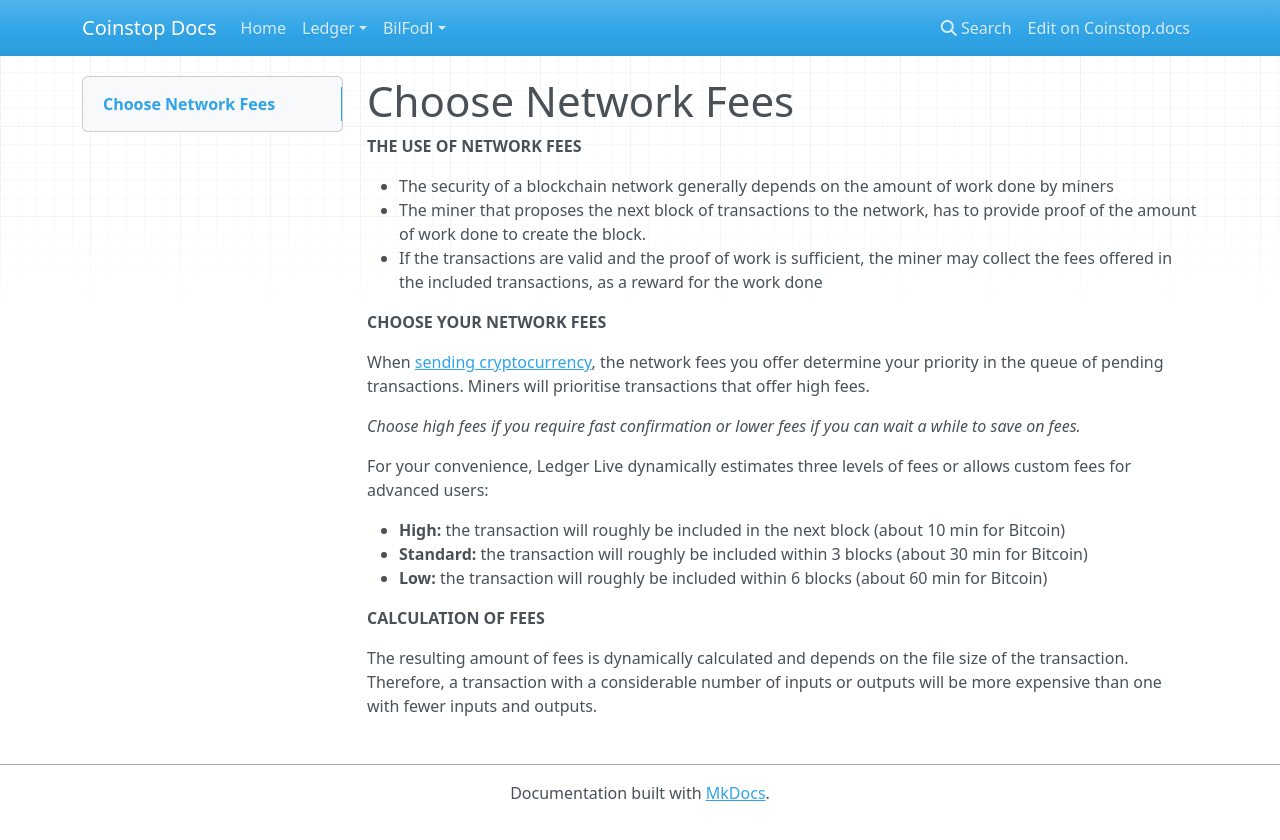
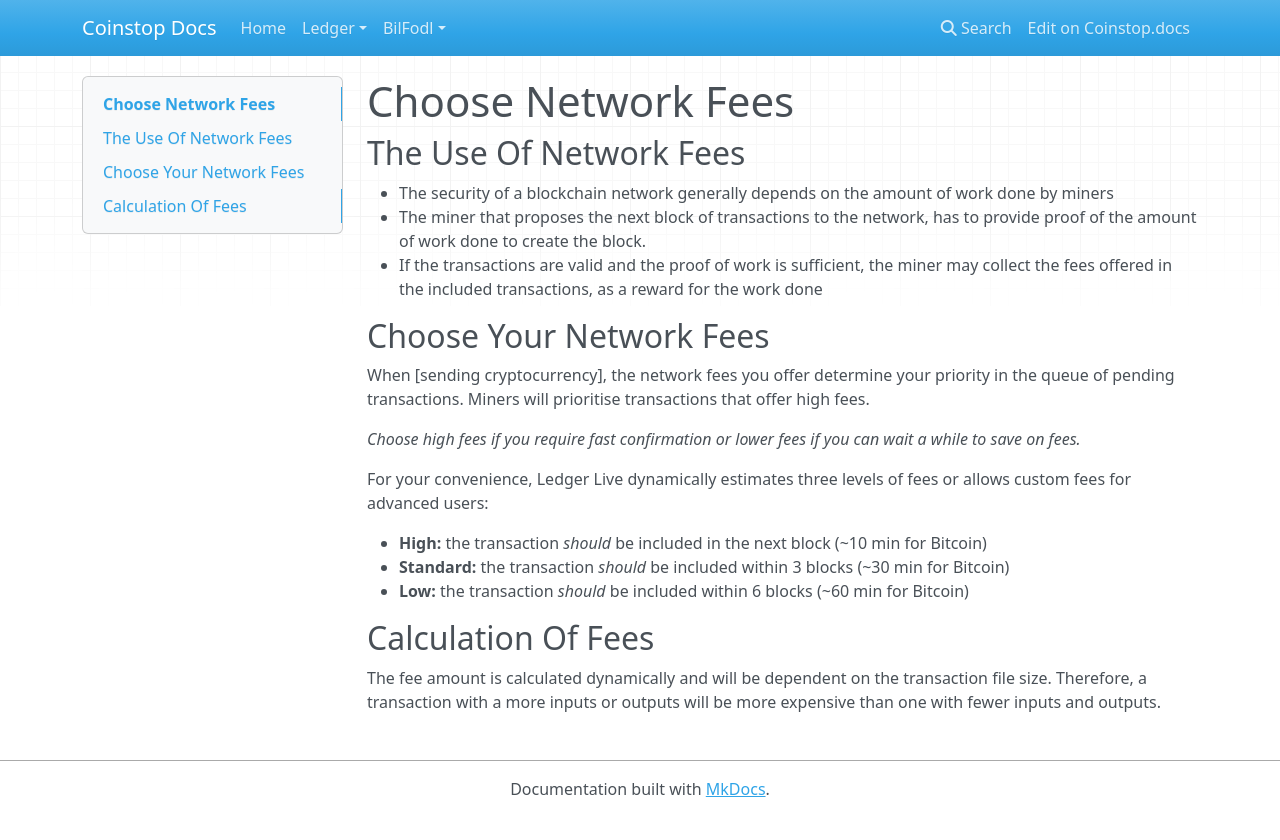
Before and after one commit to coinstopio/coinstopio.docs, an MkDocs documentation site: the page built from docs/Ledger/LedgerLive/ChooseNetworkFees.md, in a window 1280 px wide. Shown: the top 840 px of the page. Built offline with MkDocs 1.6.1, drawn with Linux system fonts in a browser that asks for light colours; nearby versions of some CDN libraries.

Commit message:
Update ChooseNetworkFees.md

```diff
--- a/docs/Ledger/LedgerLive/ChooseNetworkFees.md
+++ b/docs/Ledger/LedgerLive/ChooseNetworkFees.md
@@ -1,23 +1,23 @@
 # Choose Network Fees
 
-**THE USE OF NETWORK FEES**
+## The Use Of Network Fees
 
 -   The security of a blockchain network generally depends on the amount of work done by miners
 -   The miner that proposes the next block of transactions to the network, has to provide proof of the amount of work done to create the block.
 -   If the transactions are valid and the proof of work is sufficient, the miner may collect the fees offered in the included transactions, as a reward for the work done
 
-**CHOOSE YOUR NETWORK FEES**
+## Choose Your Network Fees
 
-When [sending cryptocurrency](https://coinstop.kayako.com/article/54-sending-funds-from-ledger-live), the network fees you offer determine your priority in the queue of pending transactions. Miners will prioritise transactions that offer high fees.
+When [sending cryptocurrency], the network fees you offer determine your priority in the queue of pending transactions. Miners will prioritise transactions that offer high fees.
 
 _Choose high fees if you require fast confirmation or lower fees if you can wait a while to save on fees._
 
 For your convenience, Ledger Live dynamically estimates three levels of fees or allows custom fees for advanced users:
 
--   **High:** the transaction will roughly be included in the next block (about 10 min for Bitcoin)
--   **Standard:** the transaction will roughly be included within 3 blocks (about 30 min for Bitcoin)
--   **Low:** the transaction will roughly be included within 6 blocks (about 60 min for Bitcoin)
+-   **High:** the transaction _should_ be included in the next block (~10 min for Bitcoin)
+-   **Standard:** the transaction _should_ be included within 3 blocks (~30 min for Bitcoin)
+-   **Low:** the transaction _should_ be included within 6 blocks (~60 min for Bitcoin)
 
-**CALCULATION OF FEES**
+## Calculation Of Fees
 
-The resulting amount of fees is dynamically calculated and depends on the file size of the transaction. Therefore, a transaction with a considerable number of inputs or outputs will be more expensive than one with fewer inputs and outputs.
+The fee amount is calculated dynamically and will be dependent on the transaction file size. Therefore, a transaction with a more inputs or outputs will be more expensive than one with fewer inputs and outputs.
```
